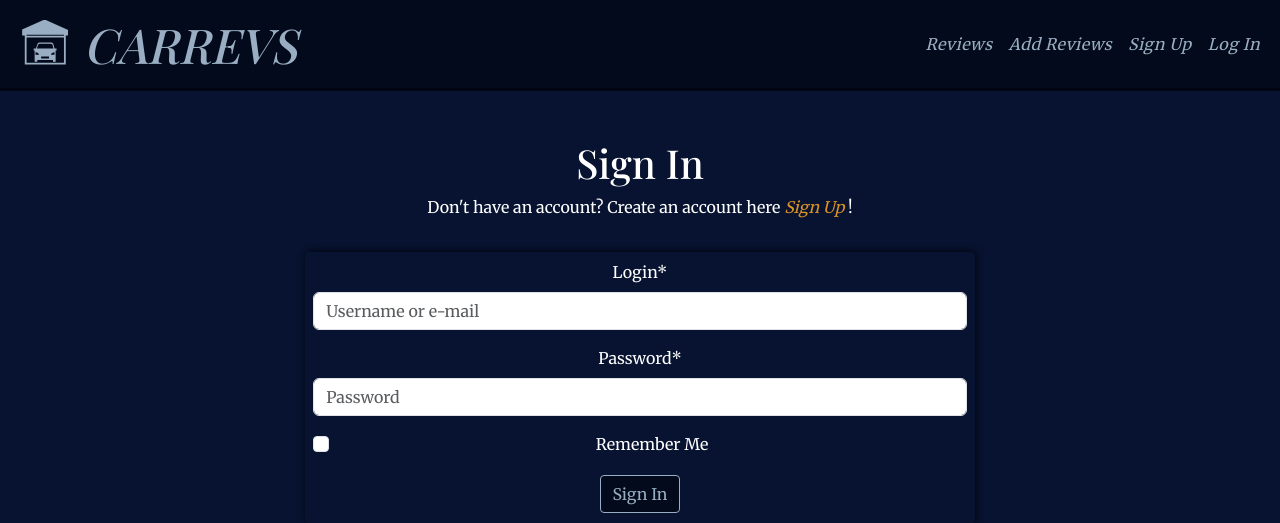
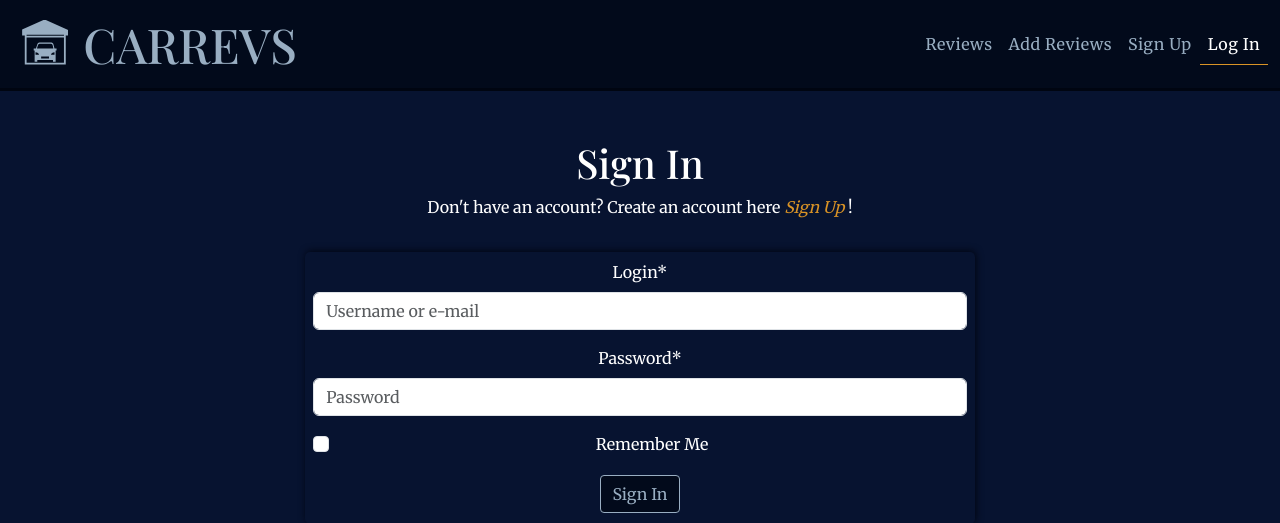
Before and after one commit to rimanfarhood/Carrevs-Car-Reviews, a Django app: a page that uses templates/includes/header.html in a window 1280 px wide. Shown: the top 523 px of the page. Run offline with Django 4.2, Linux system fonts and the light colour scheme; parts of the project's set-up code (start-up, migrations or seed data) failed here and were passed over; some libraries are stand-ins or nearby versions; some web fonts are replaced.

Commit message:
Correct urls in header to display active class, update bootstrap active class color

```diff
--- a/static/css/base.css
+++ b/static/css/base.css
@@ -69,8 +69,9 @@ a {
 }
 
 
-a.nav-link, .navbar-nav .nav-link.active {
+a.nav-link, .navbar-nav, .nav-link.active {
     color: var(--light);
+    font-style: normal;
     font-family: var(--body);
     letter-spacing: 0.5px;
     --bs-nav-link-hover-color: none;
@@ -78,6 +79,7 @@ a.nav-link, .navbar-nav .nav-link.active {
 
 .logo {
     font-family: var(--title);
+    font-style: normal;
     font-weight: 500;
     font-size: 2.2em;
     padding-left: 5px;
@@ -92,6 +94,7 @@ a.nav-link, .navbar-nav .nav-link.active {
 
 .active {
     color: var(--light-base);
+    --bs-navbar-active-color: var(--light-base);
     border-bottom: 1px solid var(--color);
     font-weight: 500;
 }
@@ -178,7 +181,7 @@ footer {
     display: flex;
     flex-direction: row;
     font-size: 11px;
-    gap: 0.5em;
+    gap: 1em;
     justify-content: center;
 }
 
@@ -265,6 +268,10 @@ a.img-container:hover {
         box-shadow: var(--box-shadow);
     }
 
+    .car-detail {
+    align-items: flex-end;
+    }
+
     main {
         margin-top: 3em;
     }
@@ -312,5 +319,6 @@ a.img-container:hover {
     .review-container {
         flex-direction: row;
         align-items: flex-start;
+        gap: 1em
     }
 }
--- a/templates/includes/header.html
+++ b/templates/includes/header.html
@@ -25,17 +25,14 @@
                     </li>
                     {% if request.user.is_authenticated %}
                     <li class="nav-item">
-                        <a class="nav-link {% if url_name == 'accounts_logout' %}active{% endif %}"
-                            href="/accounts/logout/">Log Out</a>
+                        <a class="nav-link {% if url_name == 'account_logout' %}active{% endif %}" href="/accounts/logout/">Log Out</a>
                     </li>
                     {% else %}
                     <li class="nav-item">
-                        <a class="nav-link {% if url_name == 'accounts_signup' %}active{% endif %}"
-                            href="/accounts/signup/">Sign Up</a>
+                        <a class="nav-link {% if url_name == 'account_signup' %}active{% endif %}" href="/accounts/signup/">Sign Up</a>
                     </li>
                     <li class="nav-item">
-                        <a class="nav-link {% if url_name == 'accounts_login' %}active{% endif %}"
-                            href="/accounts/login/">Log In</a>
+                        <a class="nav-link {% if url_name == 'account_login' %}active{% endif %}" href="/accounts/login/">Log In</a>
                     </li>
                     {% endif %}
                 </ul>
```
